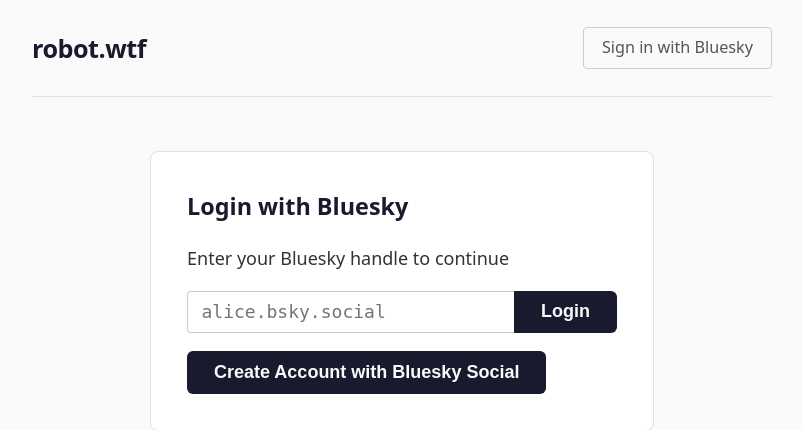
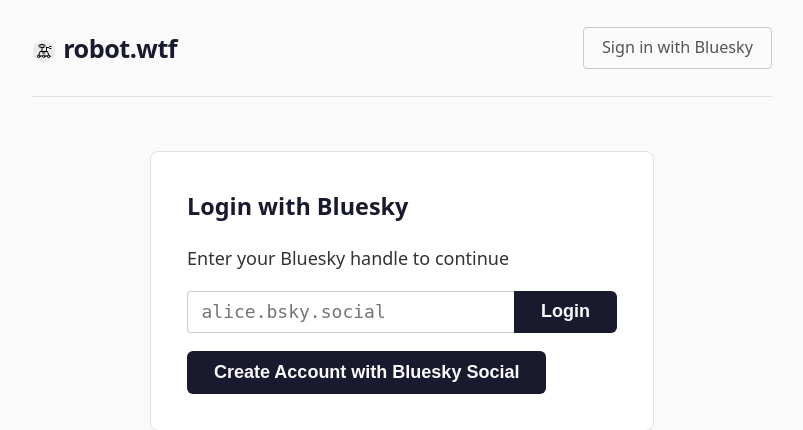
Before and after one commit to schuyler/robot.wtf, a Flask app: page /auth/login in a window 1280 px wide. Shown: the top 430 px of the page, without its empty margins (238-1041 px from the left). Run offline with Flask 3, Linux system fonts and the light colour scheme; parts of the project's set-up code (start-up, migrations or seed data) failed here and were passed over; some libraries are stand-ins or nearby versions.

Commit message:
Post-merge: update auth favicon to robot.wtf.svg, add icon to nav, SVG attribution

```diff
--- a/app/auth/templates/base.html
+++ b/app/auth/templates/base.html
@@ -4,7 +4,7 @@
   <meta charset="utf-8">
   <meta name="viewport" content="width=device-width, initial-scale=1">
   <title>{% block title %}robot.wtf{% endblock %}</title>
-  <link rel="icon" href="/static/favicon.svg" type="image/svg+xml">
+  <link rel="icon" href="/static/robot.wtf.svg" type="image/svg+xml">
   <link rel="stylesheet" href="/static/style.css">
   <style>
     /* Auth-specific styles — supplements style.css */
@@ -176,7 +176,7 @@
 <body>
   <div class="page">
     <header>
-      <a href="/" class="wordmark">robot.wtf</a>
+      <a href="/" class="wordmark"><img src="/static/robot.wtf.svg" alt="" height="24" style="vertical-align: middle; margin-right: 0.4rem;">robot.wtf</a>
       <a href="/auth/login" class="sign-in">Sign in with Bluesky</a>
     </header>
     <main>
--- a/static/index.html
+++ b/static/index.html
@@ -80,6 +80,7 @@ claude mcp add my-wiki https://yourname.robot.wtf/mcp \
     <footer>
       <p>A volunteer project by <a href="https://bsky.app/profile/schuyler.info">Schuyler Erle</a></p>
       <p><a href="https://github.com/schuyler/robot.wtf">Source on GitHub</a></p>
+      <p>Site icon <a href="https://www.svgrepo.com/svg/383943/mars-rover">Mars Rover</a> by SVG Repo, CC Attribution</p>
     </footer>
 
   </div>
```
